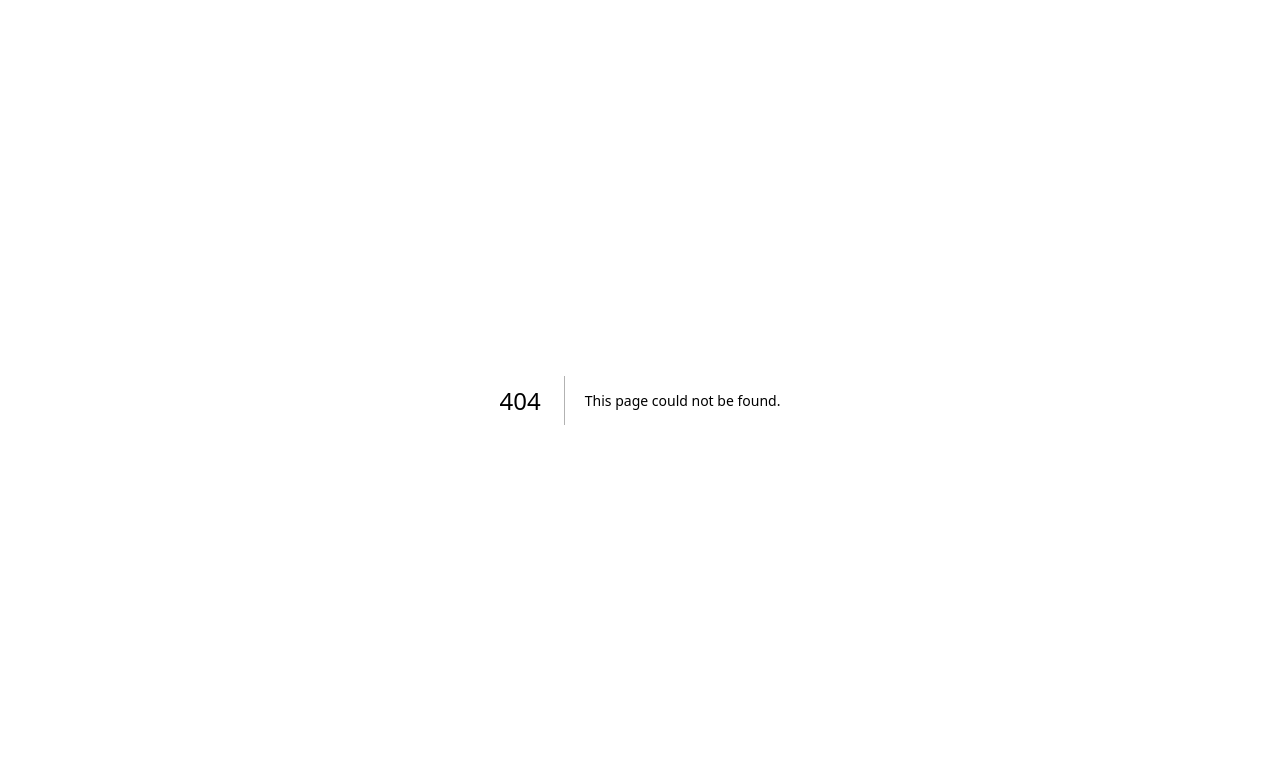
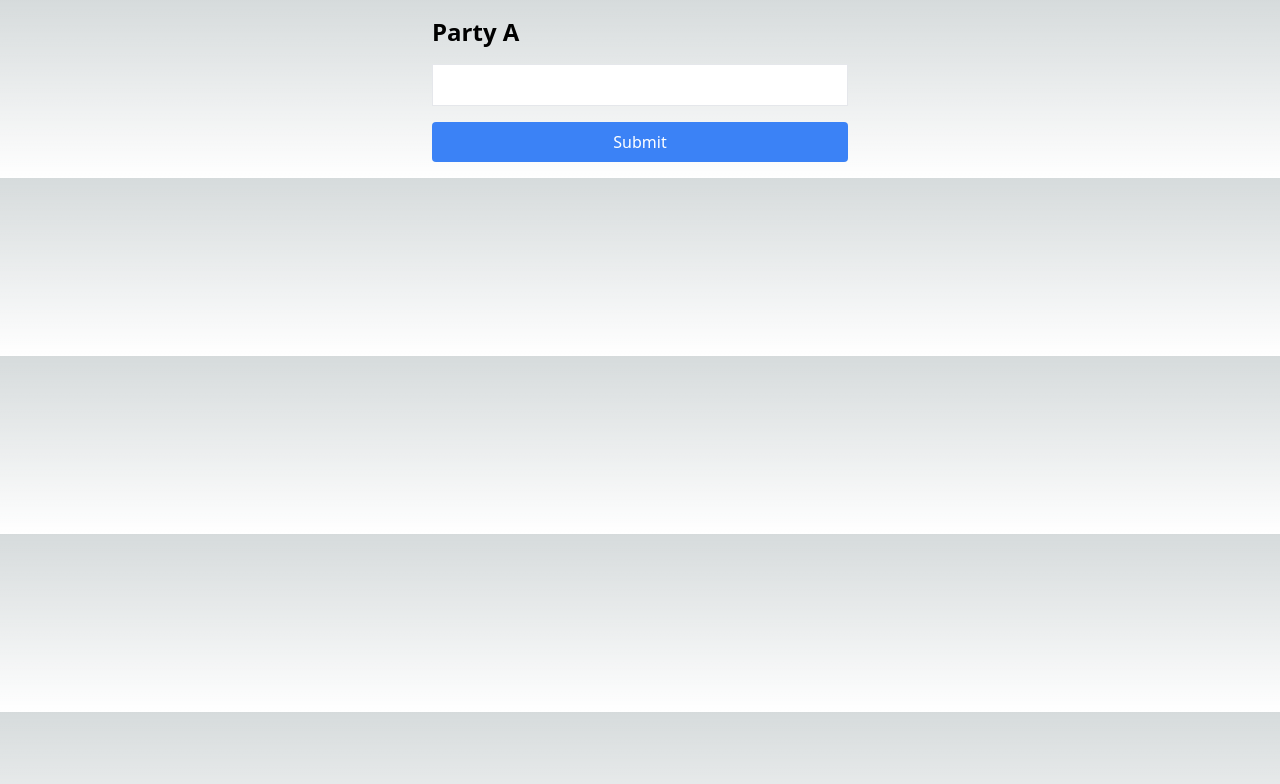
Before and after one commit to dchobarkar/settlement-system, a Next.js app: page /party-a in a window 1280 px wide. Before the commit this address had no page. Shown: the top 784 px of the page. Built offline with nearby package versions, Linux system fonts and the light colour scheme.

Commit message:
add party-a and party-b pages

```diff
--- /dev/null
+++ b/components/PartyA.tsx
@@ -0,0 +1,57 @@
+import React, { useState } from "react";
+
+const PartyA = () => {
+  const [amount, setAmount] = useState<number | "">("");
+  const [status, setStatus] = useState<"PENDING" | "DISPUTE" | "SETTLED" | "">(
+    ""
+  );
+
+  const handleSubmit = () => {
+    setStatus("PENDING");
+  };
+
+  return (
+    <div className="p-4 max-w-md mx-auto">
+      <h2 className="text-2xl font-bold mb-4">Party A</h2>
+
+      {status ? (
+        <>
+          <div className="mb-4">
+            <h3 className="text-xl">Transaction Status: {status}</h3>
+
+            {status !== "SETTLED" && (
+              <div>
+                <p>Amount: {amount}</p>
+
+                <button
+                  onClick={() => setStatus("")}
+                  className="bg-gray-500 text-white p-2 rounded w-full"
+                >
+                  Edit
+                </button>
+              </div>
+            )}
+          </div>
+        </>
+      ) : (
+        <div>
+          <input
+            type="number"
+            value={amount}
+            onChange={(e) => setAmount(Number(e.target.value))}
+            className="border p-2 mb-4 w-full text-black"
+          />
+
+          <button
+            onClick={handleSubmit}
+            className="bg-blue-500 text-white p-2 rounded w-full"
+          >
+            Submit
+          </button>
+        </div>
+      )}
+    </div>
+  );
+};
+
+export default PartyA;
--- /dev/null
+++ b/components/PartyB.tsx
@@ -0,0 +1,44 @@
+import React, { useState } from "react";
+
+const PartyB = () => {
+  const [amount, setAmount] = useState<number | "">("");
+  const [status, setStatus] = useState<"PENDING" | "DISPUTE" | "SETTLED" | "">(
+    ""
+  );
+
+  const handleResponse = (response: "DISPUTE" | "SETTLED") => {
+    setStatus(response);
+  };
+
+  return (
+    <div className="p-4 max-w-md mx-auto">
+      <h2 className="text-2xl font-bold mb-4">Party B</h2>
+
+      {status && (
+        <div className="mb-4">
+          <p>Current Amount: {amount}</p>
+
+          {status === "PENDING" && (
+            <>
+              <button
+                onClick={() => handleResponse("SETTLED")}
+                className="bg-green-500 text-white p-2 rounded w-full mb-2"
+              >
+                Agree
+              </button>
+
+              <button
+                onClick={() => handleResponse("DISPUTE")}
+                className="bg-red-500 text-white p-2 rounded w-full"
+              >
+                Dispute
+              </button>
+            </>
+          )}
+        </div>
+      )}
+    </div>
+  );
+};
+
+export default PartyB;
--- a/pages/_app.tsx
+++ b/pages/_app.tsx
@@ -1,4 +1,5 @@
-import "@/styles/globals.css";
+import "../styles/globals.css";
+
 import type { AppProps } from "next/app";
 
 export default function App({ Component, pageProps }: AppProps) {
--- /dev/null
+++ b/pages/party-a.tsx
@@ -0,0 +1,13 @@
+// pages/party-a.tsx
+import React from "react";
+import PartyA from "../components/PartyA";
+
+const PartyAPage = () => {
+  return (
+    <div>
+      <PartyA />
+    </div>
+  );
+};
+
+export default PartyAPage;
--- /dev/null
+++ b/pages/party-b.tsx
@@ -0,0 +1,13 @@
+// pages/party-b.tsx
+import React from "react";
+import PartyB from "../components/PartyB";
+
+const PartyBPage = () => {
+  return (
+    <div>
+      <PartyB />
+    </div>
+  );
+};
+
+export default PartyBPage;
```
